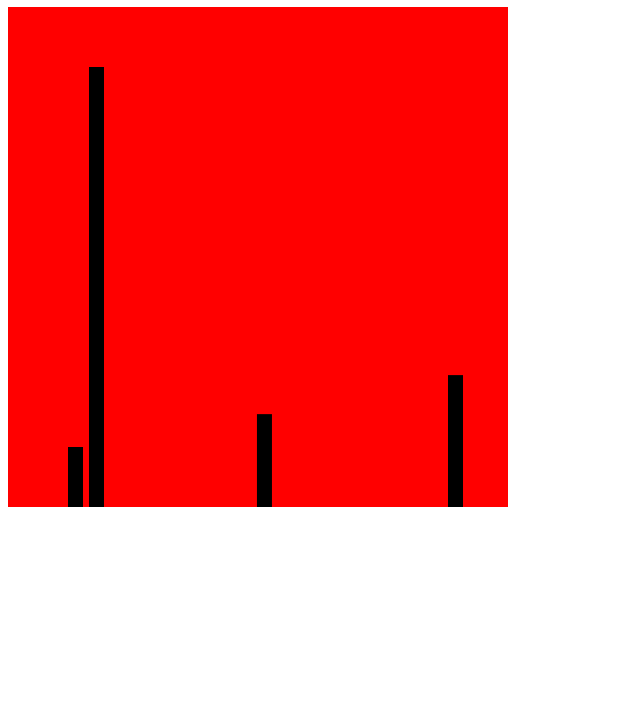
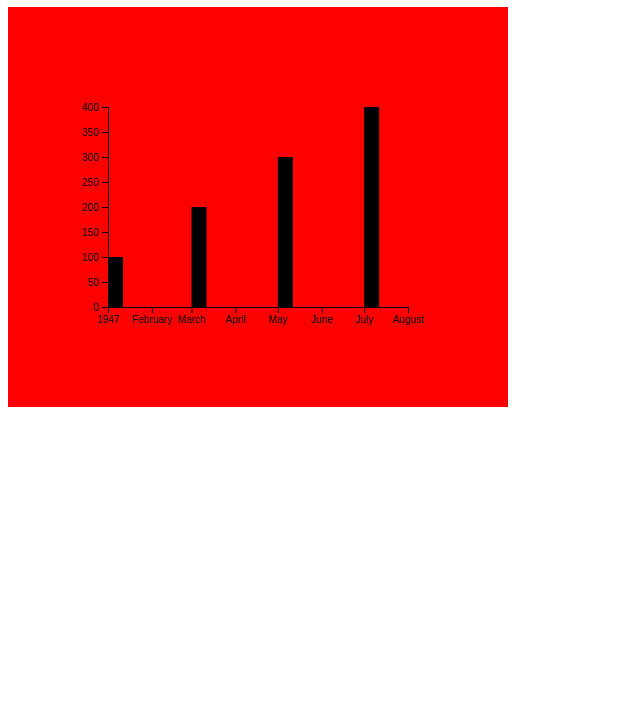
Before and after one commit to pnoebauer/fcc-bar-chart-data-visualization, a plain HTML site: page bar-chart/index.html in a window 1280 px wide. Shown: the part 73-800 px from the top of the page, without its empty margins (0-640 px from the left). Drawn offline with nearby package versions, Linux system fonts and the light colour scheme.

Commit message:
added x and y-axis

```diff
--- a/bar-chart/index.html
+++ b/bar-chart/index.html
@@ -8,7 +8,7 @@
 		<link rel="stylesheet" href="style.css" />
 	</head>
 	<body>
-        <h1>Test</h1>
+		<h1 id="Title">Bar Chart</h1>
 		<script src="https://cdnjs.cloudflare.com/ajax/libs/d3/7.0.0/d3.min.js"></script>
 		<script src="script.js"></script>
 	</body>
--- a/bar-chart/script.js
+++ b/bar-chart/script.js
@@ -8,15 +8,16 @@
 // 	.style('margin', '2px');
 
 const dataSet = [
-	['1947-01-01', 243.1],
-	['1947-04-01', 246.3],
-	['1947-07-01', 250.1],
-	['1947-01-11', 280.1],
+	['1947-01-01', 100],
+	['1947-03-01', 200],
+	['1947-05-01', 300],
+	['1947-07-01', 400],
 ];
 
 const w = 500;
-const h = 500;
-const padding = 60;
+const h = 400;
+
+const padding = 100;
 
 const svg = d3
 	.select('body')
@@ -26,8 +27,13 @@ const svg = d3
 	.style('background-color', 'red');
 
 const xScale = d3
-	.scaleLinear()
-	.domain([d3.min(dataSet, d => new Date(d[0])), d3.max(dataSet, d => new Date(d[0]))])
+	// .scaleLinear()
+	.scaleTime()
+	// .domain([d3.min(dataSet, d => new Date(d[0])), d3.max(dataSet, d => new Date(d[0]))])
+	.domain([
+		d3.min(dataSet, d => new Date(d[0])),
+		new Date(d3.max(dataSet, d => new Date(d[0])).getTime() + 1000 * 60 * 60 * 24 * 31),
+	])
 	.range([padding, w - padding]);
 
 // console.log(d3.max(dataSet, d => d[0]));
@@ -36,24 +42,34 @@ const xScale = d3
 
 const yScale = d3
 	.scaleLinear()
-	.domain([d3.min(dataSet, d => d[1]), d3.max(dataSet, d => d[1])])
+	// .domain([d3.min(dataSet, d => d[1]), d3.max(dataSet, d => d[1])])
+	.domain([0, d3.max(dataSet, d => d[1])])
 	.range([h - padding, padding]);
+
+// console.log([d3.min(dataSet, d => d[1]), d3.max(dataSet, d => d[1])], 'domain');
 
 svg
 	.selectAll('rect')
 	.data(dataSet)
 	.enter()
 	.append('rect')
-	.attr('x', (d, i) => {
-		console.log(d[0], i, xScale(new Date(d[0])), 'x');
-		return xScale(new Date(d[0]));
-	})
-	// .attr('y', (d, i) => {
-	// 	console.log(d[1], i, yScale(d[1]), 'y');
-	// 	return yScale(d[1]);
-	// })
-	.attr('y', d => yScale(d[1]))
+	.attr('x', (d, i) => xScale(new Date(d[0])))
+	.attr('y', (d, i) => yScale(d[1]))
 	.attr('width', 15)
-	// .attr('height', 50);
-	// .attr('height', d => yScale(d[1]));
-	.attr('height', d => yScale(h - d[1]));
+	.attr('height', (d, i) => h - yScale(d[1]) - padding);
+
+const xAxis = d3.axisBottom(xScale);
+svg
+	.append('g')
+	.attr('transform', `translate(0, ${h - padding})`)
+	.attr('id', 'x-axis')
+	.call(xAxis);
+// .call(xAxis.ticks(d3.timeMonth));
+
+const yAxis = d3.axisLeft(yScale);
+
+svg
+	.append('g')
+	.attr('transform', `translate(${padding}, 0)`)
+	.attr('id', 'y-axis')
+	.call(yAxis);
```
